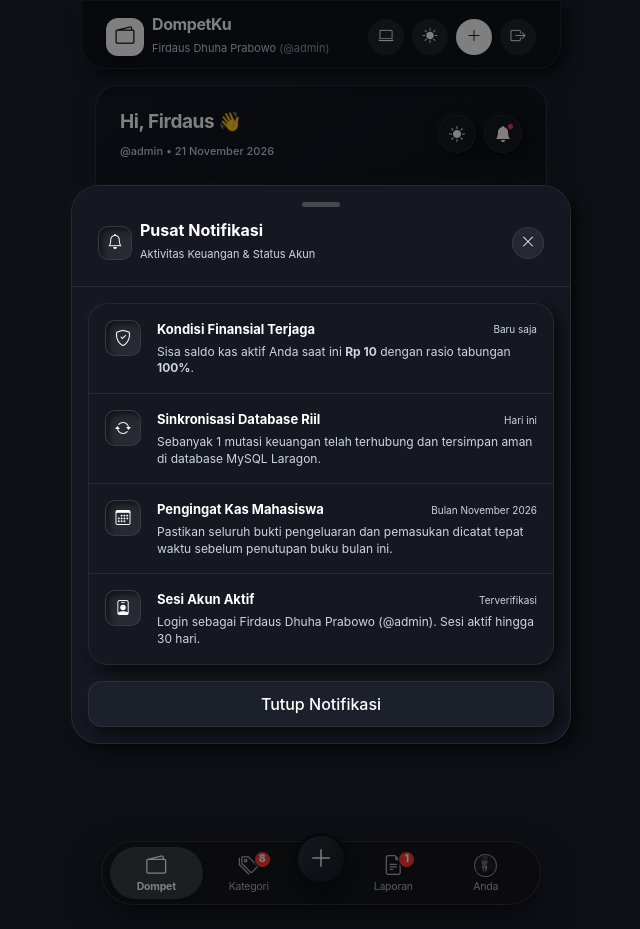
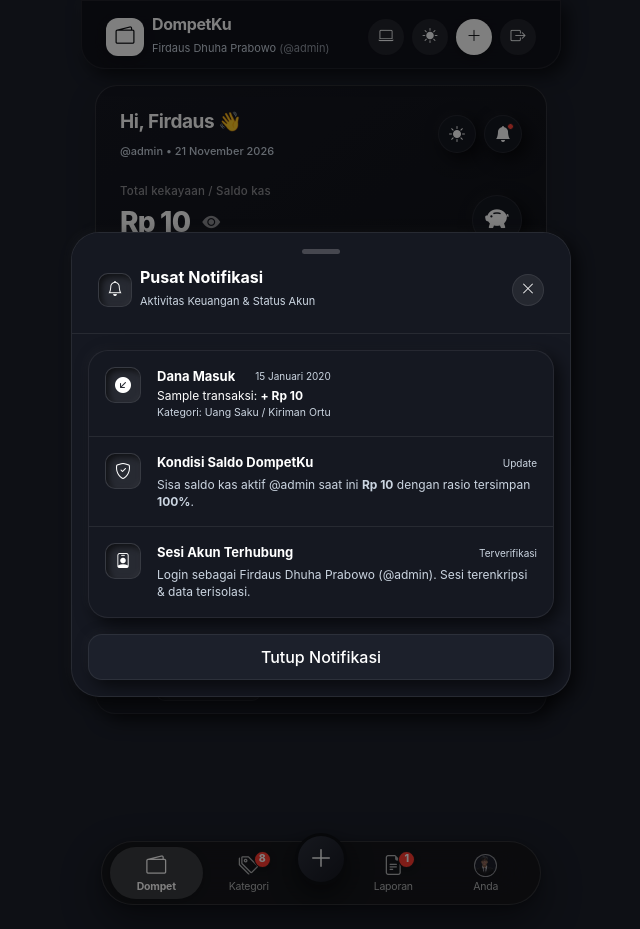
Before and after one commit to Firdaus1802/PBW, a PHP site: page /m6/index.php?view=mobile in a window 1280 px wide, after a click on "Notifikasi Keuangan". Shown: the whole page, without its empty margins (319-959 px from the left). Run offline with PHP 8.4, Linux system fonts and the light colour scheme; a user stored in the database is signed in; data comes from the database, SQL or seed files in the repository; tables that the repository leaves empty hold one stand-in row (values such as "Sample post").

Commit message:
feat(m6): make notification modal dynamic with live bank/cashflow transaction alerts

```diff
--- a/m6/index.php
+++ b/m6/index.php
@@ -1094,6 +1094,38 @@ foreach ($kat_expenses as $ke) {
 
                 <div class="modal-body p-3">
                     <div class="ios-card-group mb-3">
+                        <?php
+                        $recent_notifs = array_slice($daftar_transaksi, 0, 3);
+                        if (!empty($recent_notifs)):
+                            foreach ($recent_notifs as $nt):
+                                $is_masuk = ($nt['jenis'] === 'Pemasukan');
+                                $is_bank = preg_match('/(bni|bca|mandiri|bri|dana|gopay|ovo|shopee)/i', $nt['judul'] . ' ' . $nt['catatan'] . ' ' . $nt['nama_kategori']);
+                                $icon_nt = $is_bank ? 'bi-bank' : ($is_masuk ? 'bi-arrow-down-left-circle-fill' : 'bi-arrow-up-right-circle-fill');
+                        ?>
+                        <div class="ios-list-row p-3">
+                            <div class="d-flex align-items-start gap-3">
+                                <div class="ios-icon-box flex-shrink-0" style="width: 36px; height: 36px; border-radius: 10px; background: var(--boss-segmented-bg); color: <?= $is_masuk ? 'var(--money-in)' : 'var(--money-out)' ?>; border: 1px solid var(--boss-border);">
+                                    <i class="bi <?= $icon_nt ?>" style="font-size: 16px;"></i>
+                                </div>
+                                <div class="flex-grow-1 min-w-0">
+                                    <div class="d-flex justify-content-between align-items-center mb-0.5">
+                                        <strong class="text-truncate me-2" style="font-size: 13px; color: var(--boss-text-primary);">
+                                            <?= $is_masuk ? 'Dana Masuk' : 'Pengeluaran Kas' ?>
+                                        </strong>
+                                        <span class="text-secondary flex-shrink-0" style="font-size: 10px;"><?= tgl_indo($nt['tanggal']) ?></span>
+                                    </div>
+                                    <p class="mb-0 text-truncate" style="font-size: 12px; color: var(--boss-text-primary);">
+                                        <?= htmlspecialchars($nt['judul']) ?>: <strong style="color: <?= $is_masuk ? 'var(--money-in)' : 'var(--money-out)' ?>;"><?= ($is_masuk ? '+' : '-') ?> <?= format_rupiah($nt['jumlah']) ?></strong>
+                                    </p>
+                                    <small class="text-secondary d-block" style="font-size: 10.5px;">Kategori: <?= htmlspecialchars($nt['nama_kategori']) ?></small>
+                                </div>
+                            </div>
+                        </div>
+                        <?php
+                            endforeach;
+                        endif;
+                        ?>
+
                         <div class="ios-list-row p-3">
                             <div class="d-flex align-items-start gap-3">
                                 <div class="ios-icon-box flex-shrink-0" style="width: 36px; height: 36px; border-radius: 10px; background: var(--boss-segmented-bg); color: var(--boss-text-primary); border: 1px solid var(--boss-border);">
@@ -1101,45 +1133,11 @@ foreach ($kat_expenses as $ke) {
                                 </div>
                                 <div class="flex-grow-1">
                                     <div class="d-flex justify-content-between align-items-center mb-1">
-                                        <strong style="font-size: 13px; color: var(--boss-text-primary);">Kondisi Finansial Terjaga</strong>
-                                        <span class="text-secondary" style="font-size: 10px;">Baru saja</span>
+                                        <strong style="font-size: 13px; color: var(--boss-text-primary);">Kondisi Saldo DompetKu</strong>
+                                        <span class="text-secondary" style="font-size: 10px;">Update</span>
                                     </div>
                                     <p class="text-secondary mb-0" style="font-size: 12px; line-height: 1.4;">
-                                        Sisa saldo kas aktif Anda saat ini <strong><?= format_rupiah($saldo_akhir) ?></strong> dengan rasio tabungan <strong><?= $total_masuk > 0 ? round(($saldo_akhir / $total_masuk) * 100) : 100 ?>%</strong>.
-                                    </p>
-                                </div>
-                            </div>
-                        </div>
-
-                        <div class="ios-list-row p-3">
-                            <div class="d-flex align-items-start gap-3">
-                                <div class="ios-icon-box flex-shrink-0" style="width: 36px; height: 36px; border-radius: 10px; background: var(--boss-segmented-bg); color: var(--boss-text-primary); border: 1px solid var(--boss-border);">
-                                    <i class="bi bi-arrow-repeat" style="font-size: 16px;"></i>
-                                </div>
-                                <div class="flex-grow-1">
-                                    <div class="d-flex justify-content-between align-items-center mb-1">
-                                        <strong style="font-size: 13px; color: var(--boss-text-primary);">Sinkronisasi Database Riil</strong>
-                                        <span class="text-secondary" style="font-size: 10px;">Hari ini</span>
-                                    </div>
-                                    <p class="text-secondary mb-0" style="font-size: 12px; line-height: 1.4;">
-                                        Sebanyak <?= count($daftar_transaksi) ?> mutasi keuangan telah terhubung dan tersimpan aman di database MySQL Laragon.
-                                    </p>
-                                </div>
-                            </div>
-                        </div>
-
-                        <div class="ios-list-row p-3">
-                            <div class="d-flex align-items-start gap-3">
-                                <div class="ios-icon-box flex-shrink-0" style="width: 36px; height: 36px; border-radius: 10px; background: var(--boss-segmented-bg); color: var(--boss-text-primary); border: 1px solid var(--boss-border);">
-                                    <i class="bi bi-calendar3" style="font-size: 15px;"></i>
-                                </div>
-                                <div class="flex-grow-1">
-                                    <div class="d-flex justify-content-between align-items-center mb-1">
-                                        <strong style="font-size: 13px; color: var(--boss-text-primary);">Pengingat Kas Mahasiswa</strong>
-                                        <span class="text-secondary" style="font-size: 10px;">Bulan <?= date('F Y') ?></span>
-                                    </div>
-                                    <p class="text-secondary mb-0" style="font-size: 12px; line-height: 1.4;">
-                                        Pastikan seluruh bukti pengeluaran dan pemasukan dicatat tepat waktu sebelum penutupan buku bulan ini.
+                                        Sisa saldo kas aktif @<?= htmlspecialchars($_SESSION['username'] ?? 'user') ?> saat ini <strong><?= format_rupiah($saldo_akhir) ?></strong> dengan rasio tersimpan <strong><?= $rasio_simpan ?>%</strong>.
                                     </p>
                                 </div>
                             </div>
@@ -1152,11 +1150,11 @@ foreach ($kat_expenses as $ke) {
                                 </div>
                                 <div class="flex-grow-1">
                                     <div class="d-flex justify-content-between align-items-center mb-1">
-                                        <strong style="font-size: 13px; color: var(--boss-text-primary);">Sesi Akun Aktif</strong>
+                                        <strong style="font-size: 13px; color: var(--boss-text-primary);">Sesi Akun Terhubung</strong>
                                         <span class="text-secondary" style="font-size: 10px;">Terverifikasi</span>
                                     </div>
                                     <p class="text-secondary mb-0" style="font-size: 12px; line-height: 1.4;">
-                                        Login sebagai <?= htmlspecialchars($_SESSION['nama_lengkap'] ?? 'Mahasiswa') ?> (@<?= htmlspecialchars($_SESSION['username'] ?? 'user') ?>). Sesi aktif hingga 30 hari.
+                                        Login sebagai <?= htmlspecialchars($_SESSION['nama_lengkap'] ?? 'Mahasiswa') ?> (@<?= htmlspecialchars($_SESSION['username'] ?? 'user') ?>). Sesi terenkripsi & data terisolasi.
                                     </p>
                                 </div>
                             </div>
```
